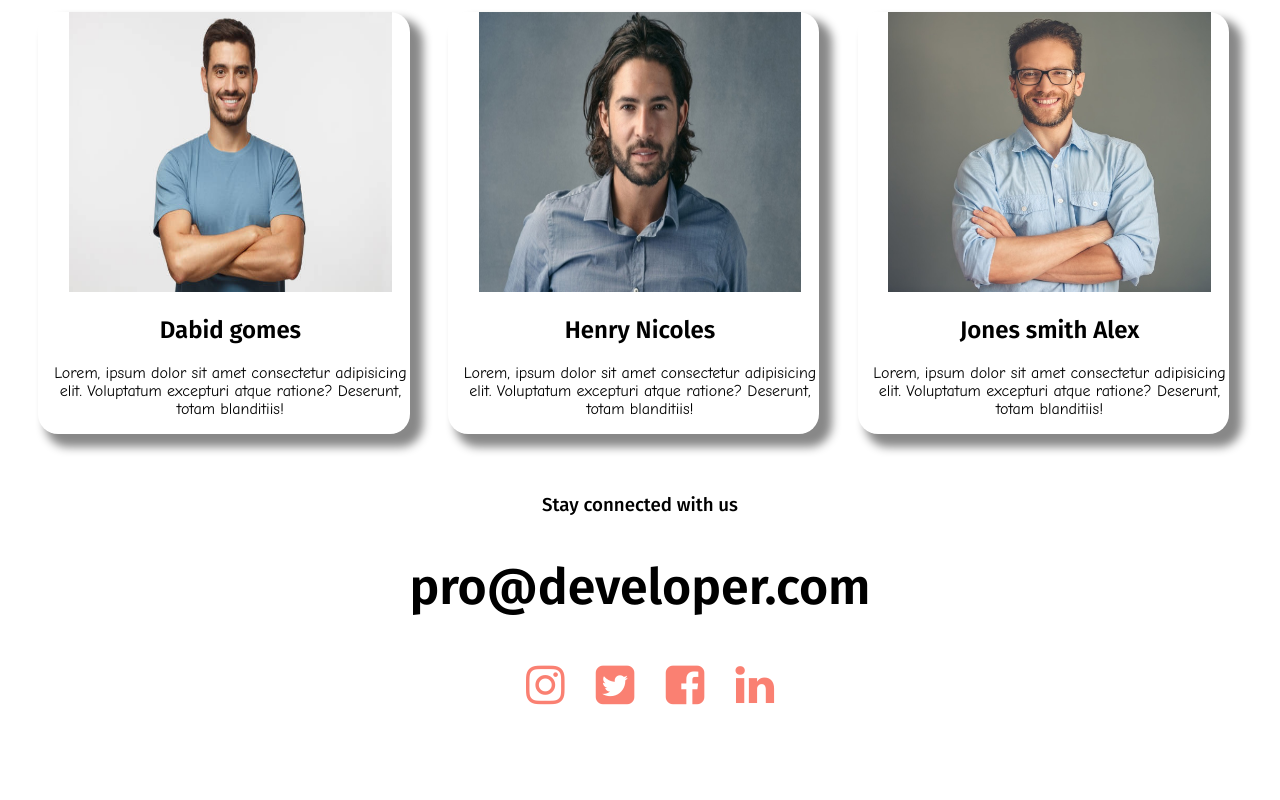
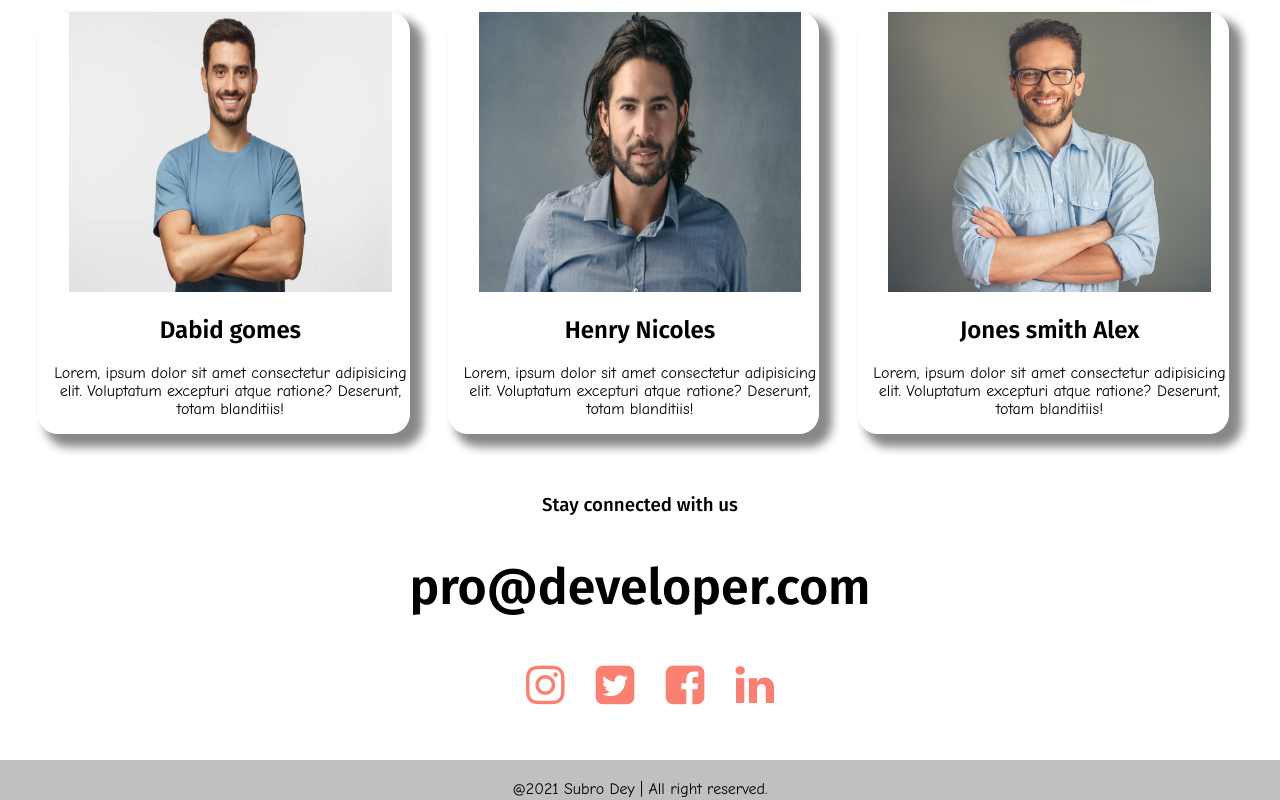
Before and after one commit to sobra98/Deys-portfolio, a plain HTML site: page index.html in a window 1280 px wide. Shown: the part 1839-2639 px from the top of the page. Before the commit the page ends 2552 px from the top, so only its background shows below. Drawn offline with Linux system fonts and the light colour scheme.

Commit message:
added tansition

```diff
--- a/dey.css
+++ b/dey.css
@@ -119,6 +119,12 @@ ul a {
   box-shadow: 10px 10px 10px 3px #888888;
   border-radius: 20px;
   margin-bottom: 60px;
+  transition: width 1s;
+  transition-timing-function: ease-in;
+}
+.client:hover {
+  width: 30%;
+  height: 500px;
 }
 .client img {
   width: 90%;
@@ -129,6 +135,7 @@ ul a {
 .icon-mail {
   clear: left;
   text-align: center;
+  height: 250px;
 }
 .icon-mail h3 {
   font-weight: lighter;
@@ -141,3 +148,11 @@ ul a {
   margin-left: 20px;
 }
 /******** end footer partr ******/
+footer {
+  text-align: center;
+  height: 40px;
+  background-color: silver;
+}
+footer p {
+  padding-top: 20px;
+}
--- a/index.html
+++ b/index.html
@@ -111,6 +111,8 @@
         </div>
     </div>
     <!-----------End footer part -------->
-
+<footer>
+    <p> @2021 Subro Dey | All right reserved.</p>
+</footer>
 </body>
 </html>
```
